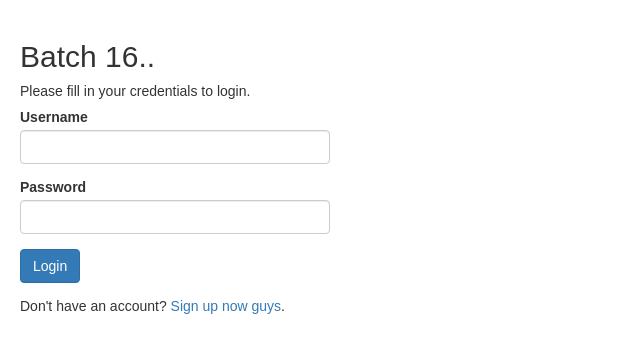
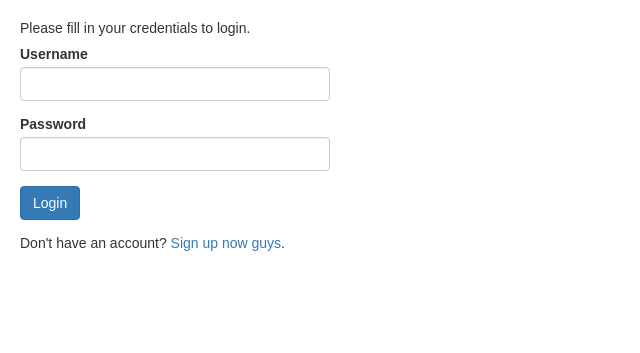
Before and after one commit to vinay-14298/Major-Project, a PHP site: page / in a window 1280 px wide. Shown: the top 353 px of the page, without its empty margins (0-640 px from the left). Run offline with PHP 8.4, Linux system fonts and the light colour scheme; data that the repository does not hold is empty.

Commit message:
Update index.php

```diff
--- a/index.php
+++ b/index.php
@@ -105,7 +105,7 @@ if($_SERVER["REQUEST_METHOD"] == "POST"){
 </head>
 <body>
     <div class="wrapper">
-        <h2>Batch 16..</h2>
+
 
         <p>Please fill in your credentials to login.</p>
         <form action="<?php echo htmlspecialchars($_SERVER["PHP_SELF"]); ?>" method="post">
```
